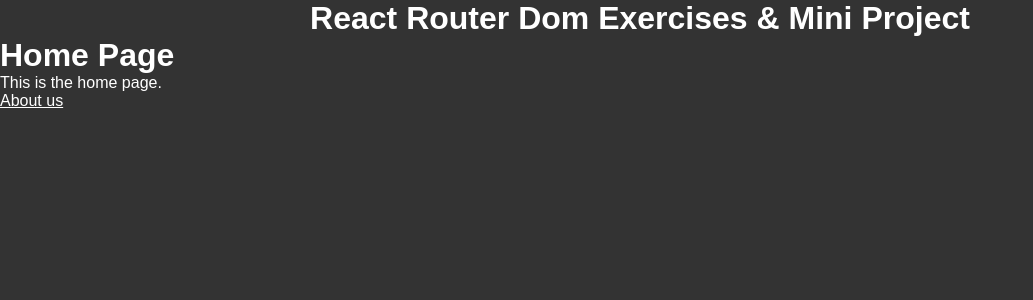
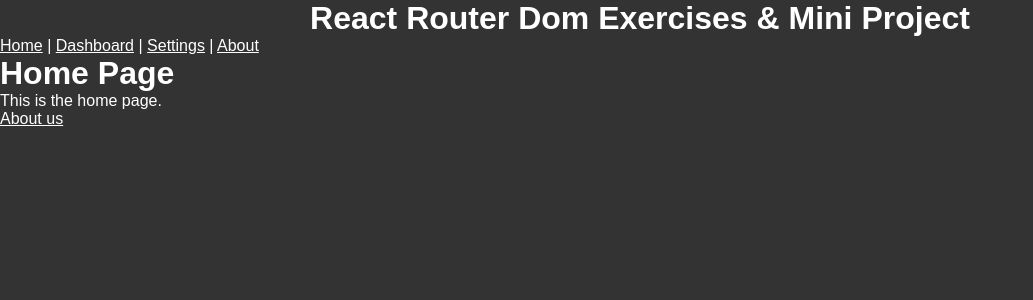
Before and after one commit to nikhildev-webapp/React-Router-Fundamentals, a React (Vite) app: page / in a window 1280 px wide. Shown: the top 300 px of the page, without its empty margins (0-1033 px from the left). Built offline with nearby package versions, Linux system fonts and the light colour scheme.

Commit message:
router example-nested route

```diff
--- a/src/App.jsx
+++ b/src/App.jsx
@@ -2,9 +2,21 @@
 import './App.css'
 import Home from './Pages/Home'
 import About from './Pages/About'
+import Layout from './Pages/Layout'
+import Dashboard from './Pages/Dashboard'
+import Settings from './Pages/Settings'
 function App() {
   const router = createBrowserRouter([
-    { path: '/', element: <Home /> },
+    {
+      path: '/', element: <Layout />,
+      children: [
+        { index: 'true', element: <Home /> },
+        { path: '/Dashboard', element: <Dashboard /> },
+        {path:'/settings',element:<Settings/>},
+        {path:'/about',element:<About/>},
+
+      ]
+    },
     {path:'/about',element:<About/>}
  ])
   return (
--- /dev/null
+++ b/src/Pages/Layout.jsx
@@ -0,0 +1,17 @@
+import React from 'react'
+import { Link, Outlet } from 'react-router-dom'
+
+const Layout = () => {
+  return (
+      <div>
+          <nav>
+              <Link to='/'>Home</Link> | <Link to='/dashboard'>Dashboard</Link> | <Link to='/settings'>Settings</Link> | <Link to='/about'>About</Link>
+          </nav>
+          <main>
+          <Outlet/>
+          </main>
+      </div>
+  )
+}
+
+export default Layout
```
